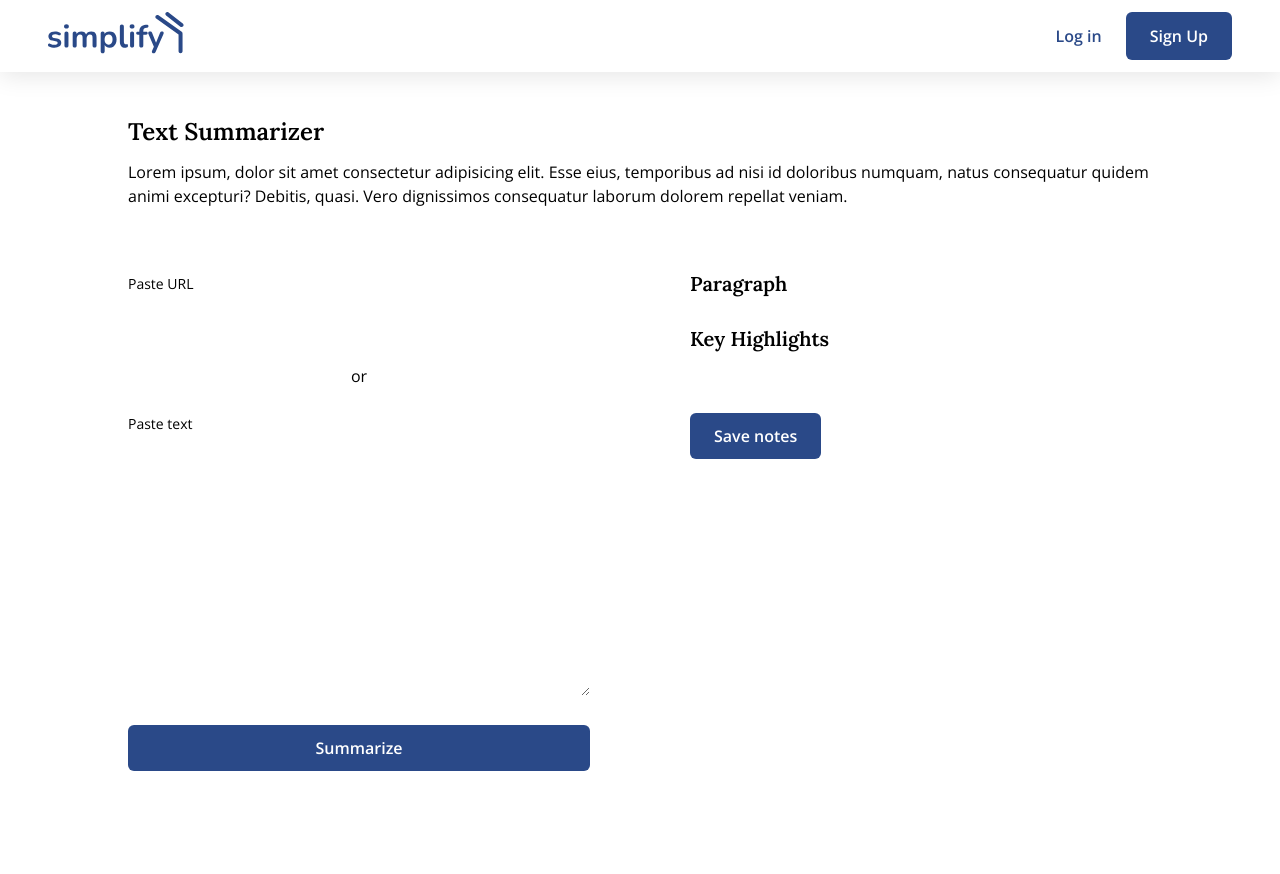
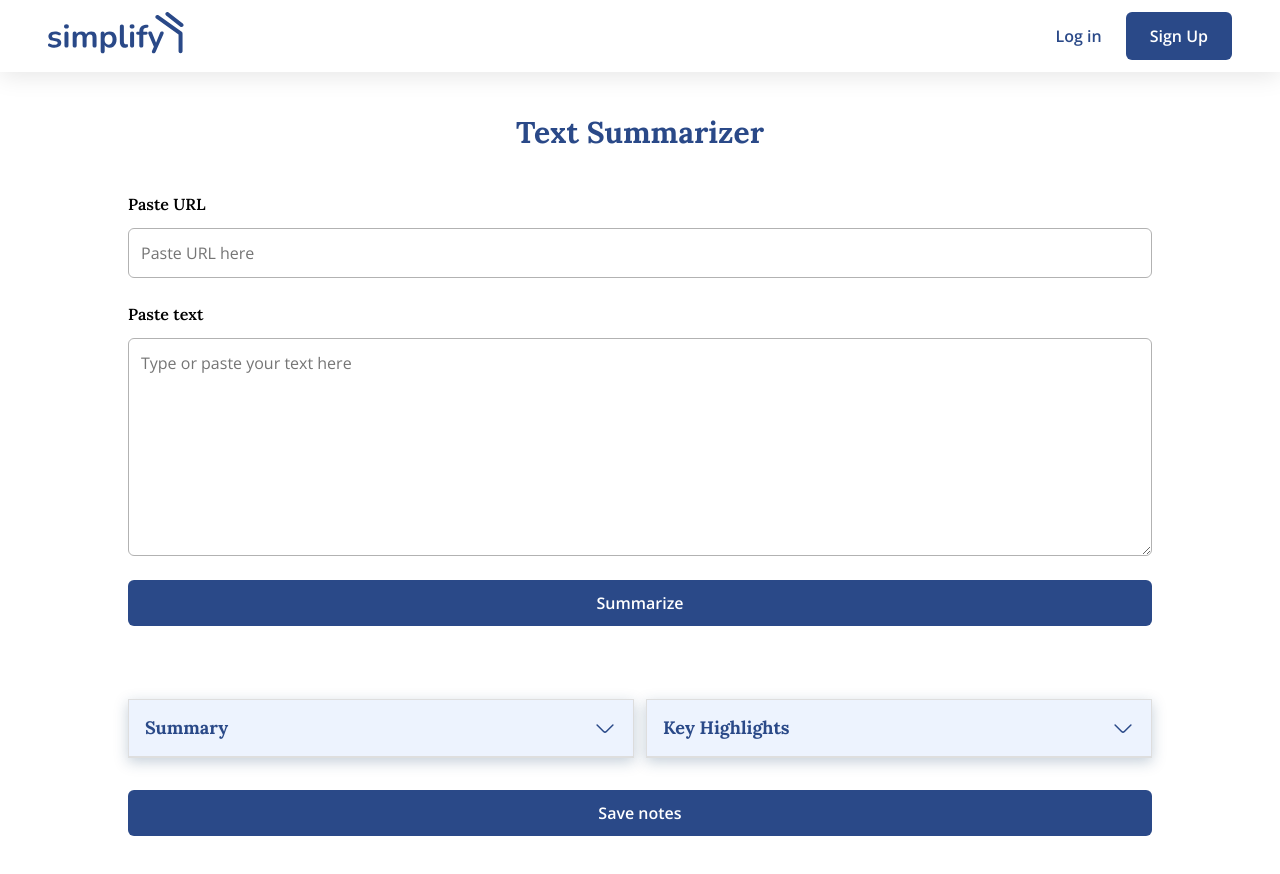
Before and after one commit to lam-brian/Simplify, a React (Create React App) app in the folder client/: page /summarize in a window 1280 px wide. Shown: the top 874 px of the page. Before the commit the page ends 819 px from the top, so only its background shows below. Built offline with nearby package versions, Linux system fonts and the light colour scheme.

Commit message:
update summarize page to new theme

```diff
--- a/client/src/components/FormElements/Input/Input.js
+++ b/client/src/components/FormElements/Input/Input.js
@@ -4,7 +4,6 @@ import styles from "./Input.module.css";
 
 const Input = ({ element, label, id, type, placeholder, rows, onInput }) => {
   const [inputValue, setInputValue] = useState("");
-  const [isTouched, setIsTouched] = useState(false);
 
   useEffect(() => {
     onInput(inputValue);
@@ -14,10 +13,6 @@ const Input = ({ element, label, id, type, placeholder, rows, onInput }) => {
     setInputValue(e.target.value);
   };
 
-  const touchChangeHandler = () => {
-    setIsTouched(true);
-  };
-
   const renderedElement =
     element === "input" ? (
       <input
@@ -25,7 +20,6 @@ const Input = ({ element, label, id, type, placeholder, rows, onInput }) => {
         type={type}
         placeholder={placeholder || null}
         onChange={inputChangeHandler}
-        onBlur={touchChangeHandler}
         value={inputValue}
       />
     ) : (
@@ -34,7 +28,6 @@ const Input = ({ element, label, id, type, placeholder, rows, onInput }) => {
         rows={rows || 3}
         placeholder={placeholder || null}
         onChange={inputChangeHandler}
-        onBlur={touchChangeHandler}
         value={inputValue}
       />
     );
--- a/client/src/components/FormElements/Input/Input.module.css
+++ b/client/src/components/FormElements/Input/Input.module.css
@@ -5,17 +5,20 @@
 }
 
 .form-control label {
-  margin-bottom: 0.4rem;
-  font-size: 1.4rem;
+  font-family: var(--font-fam-lora);
+  font-weight: 600;
+  margin-bottom: 1.2rem;
 }
 
 .form-control input,
 .form-control textarea {
   width: 100%;
   font: inherit;
-  padding: 0.8rem;
+  padding: 1.2rem;
   margin-bottom: 2.4rem;
-  border: 1px solid var(--grey);
+  border: 1px solid #b2b2b2;
+  border-radius: 6px;
+  color: var(--primary-black);
 }
 
 .form-control input :last-child,
--- a/client/src/components/Layout/Layout.module.css
+++ b/client/src/components/Layout/Layout.module.css
@@ -3,6 +3,6 @@
 }
 
 .main {
-  max-width: 80%;
+  width: 80%;
   margin: 4.8rem auto;
 }
--- a/client/src/components/Summary/SummarizedContent.js
+++ b/client/src/components/Summary/SummarizedContent.js
@@ -1,8 +1,9 @@
-import { useState } from "react";
+import { useState, useEffect } from "react";
 
 import Button from "../FormElements/Button/Button";
 import styles from "./SummarizedContent.module.css";
 import Registration from "../Login/Registration";
+import Accordion from "../UI/Accordion/Accordion";
 
 const SummarizedContent = ({ summary, keywords }) => {
   const renderedKeywords = keywords.map((keyword) => (
@@ -12,17 +13,19 @@ const SummarizedContent = ({ summary, keywords }) => {
   const [modalOpen, setModalOpen] = useState(false);
 
   return (
-    <div className={styles.content}>
-      <div className={styles.paragraph}>
-        <h2>Paragraph</h2>
-        <p>{summary}</p>
+    <div>
+      <div className={styles.content}>
+        <Accordion title="Summary">{summary && <p>{summary}</p>}</Accordion>
+        <Accordion title="Key Highlights">
+          {keywords.length > 0 && (
+            <div className={styles.tags}>{renderedKeywords}</div>
+          )}
+        </Accordion>
       </div>
-      <div className={styles.keywords}>
-        <h2>Key Highlights</h2>
-        <div className={styles.tags}>{renderedKeywords}</div>
-      </div>
+
       <Button
         className="btn--primary"
+        style={{ width: "100%" }}
         onClick={() => {
           setModalOpen(true);
         }}
--- a/client/src/components/Summary/SummarizedContent.module.css
+++ b/client/src/components/Summary/SummarizedContent.module.css
@@ -1,37 +1,28 @@
 .content {
-  flex: 1 0 40%;
+  display: flex;
+  gap: 1.2rem;
+  align-items: flex-start;
+  margin-bottom: 3.2rem;
+}
+
+.content > div {
+  flex-basis: 50%;
 }
 
 .content h2 {
-  font-size: 2rem;
-  margin-bottom: 3.1rem;
-  font-weight: 600;
+  font-size: 1.8rem;
+  color: var(--primary-blue-dark);
 }
 
-.paragraph {
-  margin-bottom: 3.1rem;
-}
-
-.paragraph p {
-  line-height: 1.5;
+.tags button {
+  border: 1px solid var(--primary-blue-dark);
+  border-radius: 2.4rem;
+  padding: 0.8rem 1.6rem;
   font-size: 1.4rem;
-}
-
-.keywords {
-  width: 50%;
 }
 
 .tags {
   display: flex;
-  gap: 1.2rem;
+  gap: 1.6rem;
   flex-wrap: wrap;
-  margin-bottom: 3.1rem;
 }
-
-.tags button {
-  font-size: 1.6rem;
-  color: #464646;
-  border: 1px solid rgba(31, 31, 31, 0.5);
-  border-radius: 100px;
-  padding: 1.2rem 1.6rem;
-}
--- a/client/src/components/Summary/Summary.js
+++ b/client/src/components/Summary/Summary.js
@@ -18,22 +18,14 @@ const Summary = () => {
 
   return (
     <>
-      <div className={styles.heading}>
-        <h1>Text Summarizer</h1>
-        <p>
-          Lorem ipsum, dolor sit amet consectetur adipisicing elit. Esse eius,
-          temporibus ad nisi id doloribus numquam, natus consequatur quidem
-          animi excepturi? Debitis, quasi. Vero dignissimos consequatur laborum
-          dolorem repellat veniam.
-        </p>
-      </div>
-      <div className={styles.summary}>
-        <SummaryForm
-          onRetrieveSummary={retrieveSummaryHandler}
-          onRetrieveKeywords={retrieveKeywordsHandler}
-        />
-        <SummarizedContent summary={summary} keywords={keywords} />
-      </div>
+      <h1 className={styles.heading}>Text Summarizer</h1>
+
+      <SummaryForm
+        onRetrieveSummary={retrieveSummaryHandler}
+        onRetrieveKeywords={retrieveKeywordsHandler}
+      />
+
+      <SummarizedContent summary={summary} keywords={keywords} />
     </>
   );
 };
--- a/client/src/components/Summary/Summary.module.css
+++ b/client/src/components/Summary/Summary.module.css
@@ -1,19 +1,5 @@
 .heading {
-  margin-bottom: 6.4rem;
+  text-align: center;
+  color: var(--primary-blue-dark);
+  margin-bottom: 4.8rem;
 }
-
-.heading h1 {
-  font-size: 2.4rem;
-  margin-bottom: 1.6rem;
-  font-weight: 600;
-}
-
-.heading p {
-  line-height: 1.5;
-}
-
-.summary {
-  display: flex;
-  justify-content: space-between;
-  gap: 10rem;
-}
--- a/client/src/components/Summary/SummaryForm.js
+++ b/client/src/components/Summary/SummaryForm.js
@@ -49,15 +49,16 @@ const SummaryForm = ({ onRetrieveSummary, onRetrieveKeywords }) => {
         label="Paste URL"
         id="url"
         type="url"
+        placeholder="Paste URL here"
         onInput={urlInputHandler}
       />
-      <div className={styles.divider}>or</div>
       <Input
         element="textarea"
         label="Paste text"
         id="plainText"
         type="text"
-        rows="10"
+        rows="8"
+        placeholder="Type or paste your text here"
         onInput={textInputHandler}
       />
       <Button type="submit" className="btn--primary">
--- a/client/src/components/Summary/SummaryForm.module.css
+++ b/client/src/components/Summary/SummaryForm.module.css
@@ -1,36 +1,8 @@
 .form {
-  flex: 1 0 40%;
+  margin-bottom: 7.3rem;
 }
 
 .form button {
-  margin-top: 2.9rem;
+  margin-top: 2.4rem;
   width: 100%;
 }
-
-.divider {
-  position: relative;
-  width: 100%;
-  text-align: center;
-  margin-bottom: 2.4rem;
-}
-
-.divider::before {
-  left: 0;
-  top: 50%;
-  content: "";
-  position: absolute;
-  height: 1px;
-  width: 42%;
-  background-color: var(--black);
-}
-
-.divider::after {
-  right: 0;
-  top: 50%;
-  content: "";
-  position: absolute;
-  height: 1px;
-  width: 42%;
-  background-color: var(--black);
-  z-index: 0;
-}
--- /dev/null
+++ b/client/src/components/UI/Accordion/Accordion.js
@@ -0,0 +1,33 @@
+import { useState, useEffect } from "react";
+import { icons } from "../../../images";
+import styles from "./Accordion.module.css";
+
+const Accordion = ({ title, children, onOpenTab }) => {
+  const [isOpen, setIsOpen] = useState(false);
+
+  const openTab = () => {
+    setIsOpen((prevState) => !prevState);
+  };
+
+  useEffect(() => {
+    if (children) setIsOpen(true);
+  }, [children]);
+
+  return (
+    <div className={styles.accordion}>
+      <div className={styles.tab} onClick={openTab}>
+        <h2>{title}</h2>
+        <img src={isOpen ? icons.arrowUp : icons.arrowDown} alt="open tab" />
+      </div>
+      <div
+        className={
+          isOpen ? `${styles.content} ${styles.active}` : styles.content
+        }
+      >
+        {children && <div>{children}</div>}
+      </div>
+    </div>
+  );
+};
+
+export default Accordion;
--- /dev/null
+++ b/client/src/components/UI/Accordion/Accordion.module.css
@@ -0,0 +1,30 @@
+.accordion {
+  border: 1px solid #dedede;
+  box-shadow: 0px 4px 13px rgba(29, 66, 109, 0.25);
+}
+
+.tab {
+  display: flex;
+  justify-content: space-between;
+  align-items: center;
+  padding: 1.6rem;
+  background-color: var(--primary-blue-light);
+  border-bottom: 1px solid #dedede;
+  cursor: pointer;
+}
+
+.content {
+  transition: all 0.2s ease-in-out;
+  transform-origin: top;
+  transform: scaleY(0);
+  height: 0;
+}
+
+.content > div {
+  padding: 2.4rem 3.2rem;
+}
+
+.content.active {
+  transform: scale(1);
+  height: auto;
+}
```
Also changed, not shown: client/src/images/icons/arrow-down.svg, client/src/images/icons/arrow-up.svg.
